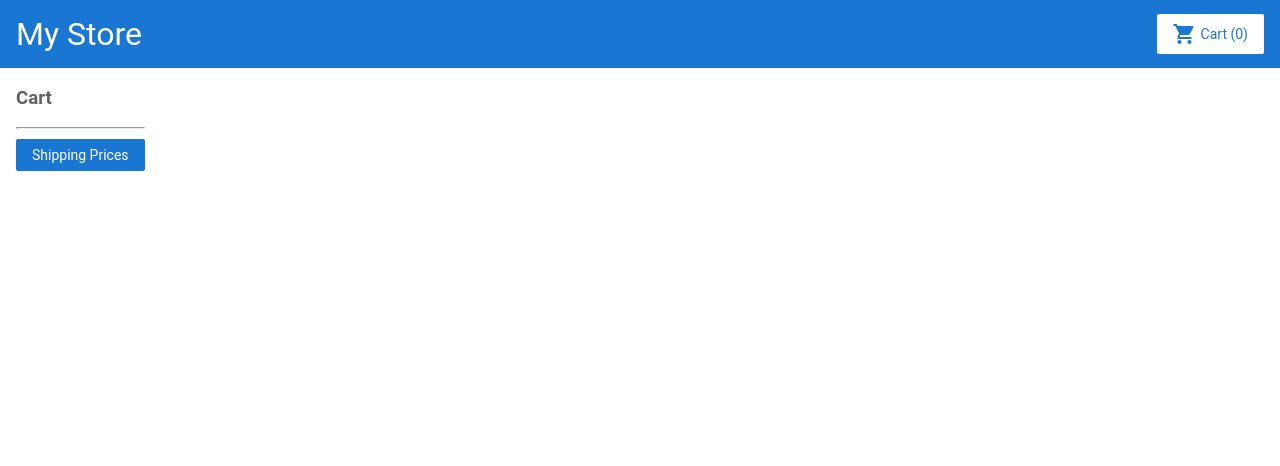
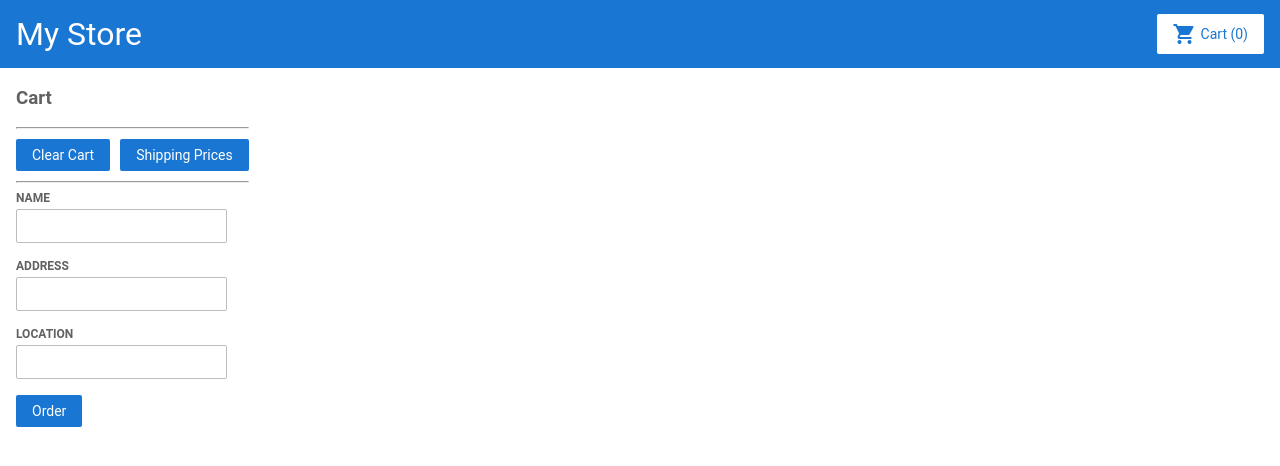
Before and after one commit to Schwelmin/Angular-SampleApp, an Angular app: page /cart in a window 1280 px wide. Shown: the top 466 px of the page. Built offline with nearby package versions, Linux system fonts and the light colour scheme.

Commit message:
user input data

```diff
--- a/src/app/cart/cart.component.html
+++ b/src/app/cart/cart.component.html
@@ -9,11 +9,39 @@
 <hr />
 
 <div class="cart-actions">
-  <!--<button class="cart-action" (click)="clearCart()">
+  <button class="cart-action" (click)="clearCart()">
     Clear Cart
-  </button>-->
+  </button>
 
   <p class="cart-action">
     <a routerLink="/shipping"><button>Shipping Prices</button></a>
   </p>
 </div>
+
+<hr />
+
+<form [formGroup]="checkoutForm" (ngSubmit)="onSubmit(checkoutForm.value)">
+
+  <div>
+    <label for="name">
+      Name
+    </label>
+    <input id="name" type="text" formControlName="name">
+  </div>
+
+  <div>
+    <label for="address">
+      Address
+    </label>
+    <input id="address" type="text" formControlName="address">
+  </div>
+
+  <div>
+    <label for="location">
+      Location
+    </label>
+    <input id="location" type="text" formControlName="location">
+  </div>
+
+  <button class="button" type="submit">Order</button>
+</form>
--- a/src/app/cart/cart.component.ts
+++ b/src/app/cart/cart.component.ts
@@ -1,4 +1,6 @@
 import { Component, OnInit } from '@angular/core';
+import { FormBuilder } from '@angular/forms';
+
 import { CartService } from '../cart.service';
 
 @Component({
@@ -8,13 +10,21 @@ import { CartService } from '../cart.service';
 })
 export class CartComponent implements OnInit {
   items;
+  checkoutForm;
 
   constructor(
-    private cartService: CartService
-  ) { }
+    private cartService: CartService,
+    private formBuilder: FormBuilder
+  ) {
+    this.checkoutForm = this.formBuilder.group({
+      name: '',
+      address: '',
+      location: ''
+    })
+  }
 
   clearCart() {
-    this.cartService.clearCart();
+    this.items = this.cartService.clearCart();
     window.alert('All products have been removed from your cart!');
   }
 
@@ -22,4 +32,12 @@ export class CartComponent implements OnInit {
     this.items = this.cartService.getItems();
   }
 
+  onSubmit(customerData) {
+    // Process checkout data here
+    this.items = this.cartService.clearCart();
+    this.checkoutForm.reset();
+
+    console.warn('Your order has been submitted', customerData);
+  }
+
 }
--- a/src/app/top-bar/top-bar.component.ts
+++ b/src/app/top-bar/top-bar.component.ts
@@ -16,5 +16,4 @@ export class TopBarComponent implements OnInit {
   ngOnInit() {
     this.items = this.cartService.getItems();
   }
-
 }
```
